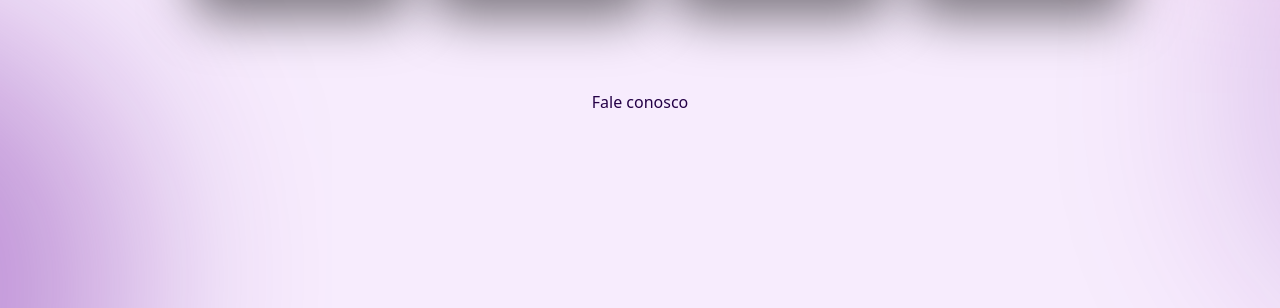
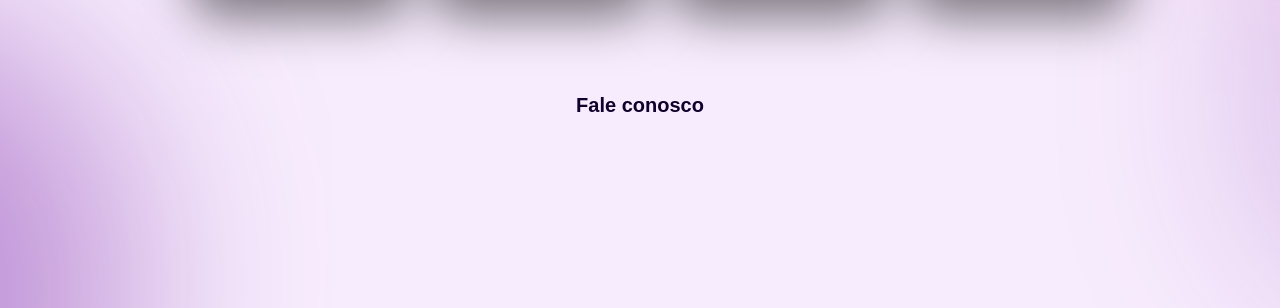
Before and after one commit to kvlsndkf/here, a PHP site: page /views/pages/painel-usuarios/painel-usuarios.php in a window 1280 px wide. Shown: the part 492-800 px from the top of the page. Run offline with PHP 8.4, Linux system fonts and the light colour scheme.

Commit message:
Painel de Usuarios

```diff
--- a/views/pages/painel-usuarios/painel-usuario.css
+++ b/views/pages/painel-usuarios/painel-usuario.css
@@ -76,8 +76,14 @@
   margin-right: auto;
 }
 
-h6{
-  padding-top: 85px;
-  color: var(--medium-violet);
+.final{
+  color: var(--darker-violet);
+  font-size: 20px;
+  font-family: var(--font);
+  margin-top: 85px;
+  font-weight: var(--extra-bold);
+  margin-left: auto;
+  margin-left: auto;
   text-align: center;
+
 }
--- a/views/pages/painel-usuarios/painel-usuarios.php
+++ b/views/pages/painel-usuarios/painel-usuarios.php
@@ -84,7 +84,7 @@
 
             </div>
             <div class="container">
-                    <h6 class="fina">Fale conosco</h6>
+                    <h6 class="final">Fale conosco</h6>
                 </div>
         </div>
     </div>
```
